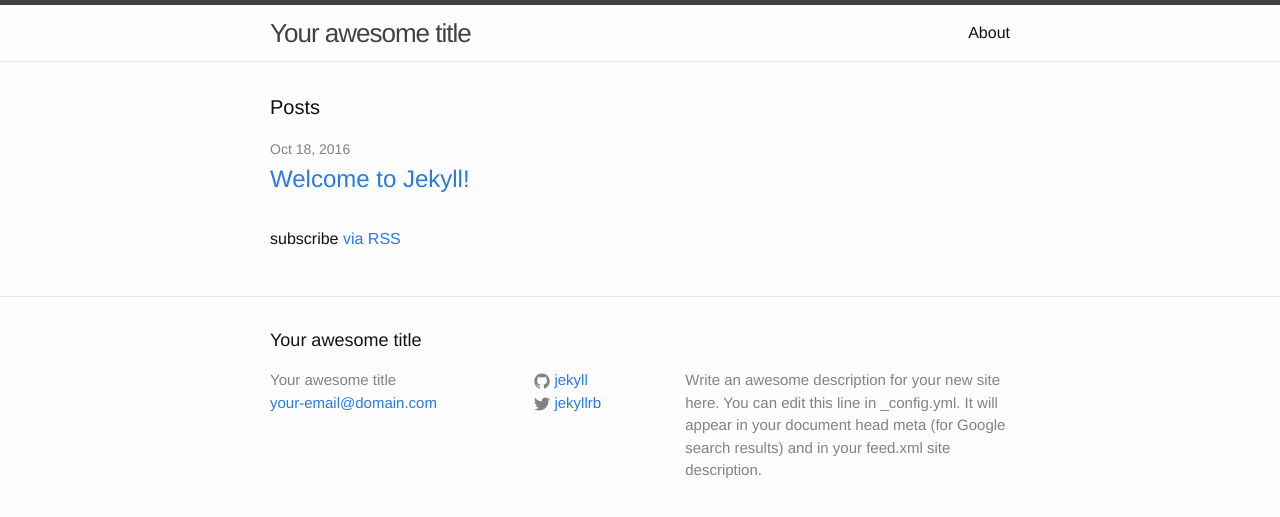
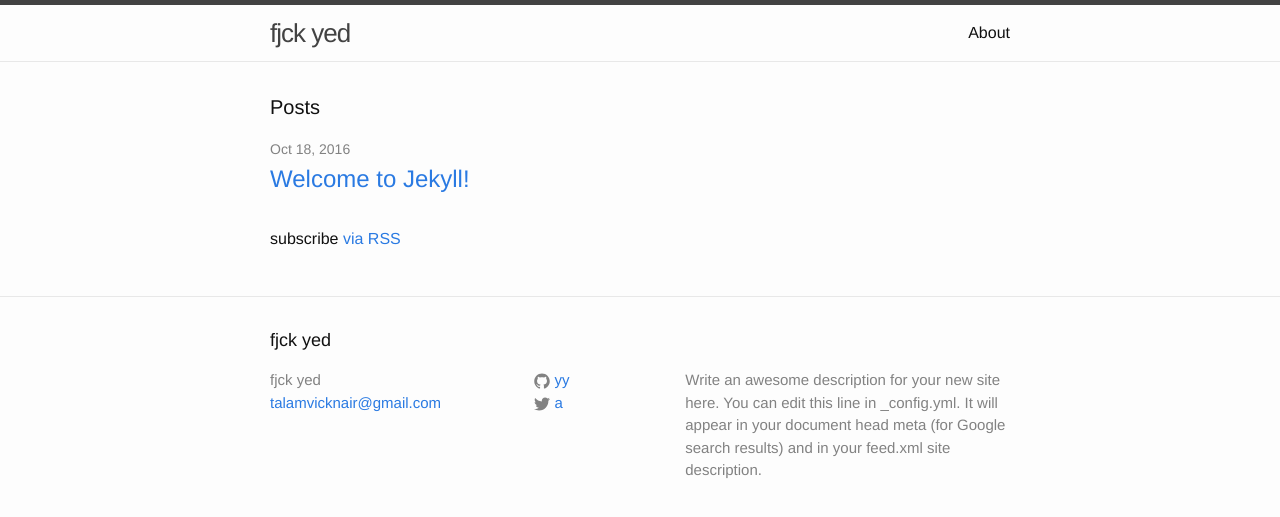
Before and after one commit to jackferrara/jackferrara.github.io, a Jekyll site: the page built from index.html, in a window 1280 px wide. Shown: the top 517 px of the page. Built offline with Jekyll 4.4.1, drawn with Linux system fonts in a browser that asks for light colours.

Commit message:
Update _config.yml

```diff
--- a/_config.yml
+++ b/_config.yml
@@ -1,4 +1,4 @@
-# Welcome to Jekyll!
+# holy shit its a website!
 #
 # This config file is meant for settings that affect your whole blog, values
 # which you are expected to set up once and rarely need to edit after that.
@@ -6,16 +6,16 @@
 # 'jekyll serve'. If you change this file, please restart the server process.
 
 # Site settings
-title: Your awesome title
-email: your-email@domain.com
+title: fjck yed
+email: talamvicknair@gmail.com
 description: > # this means to ignore newlines until "baseurl:"
   Write an awesome description for your new site here. You can edit this
   line in _config.yml. It will appear in your document head meta (for
   Google search results) and in your feed.xml site description.
 baseurl: "" # the subpath of your site, e.g. /blog
 url: "http://yourdomain.com" # the base hostname & protocol for your site
-twitter_username: jekyllrb
-github_username:  jekyll
+twitter_username: a
+github_username:  yy
 
 # Build settings
 markdown: kramdown
```
